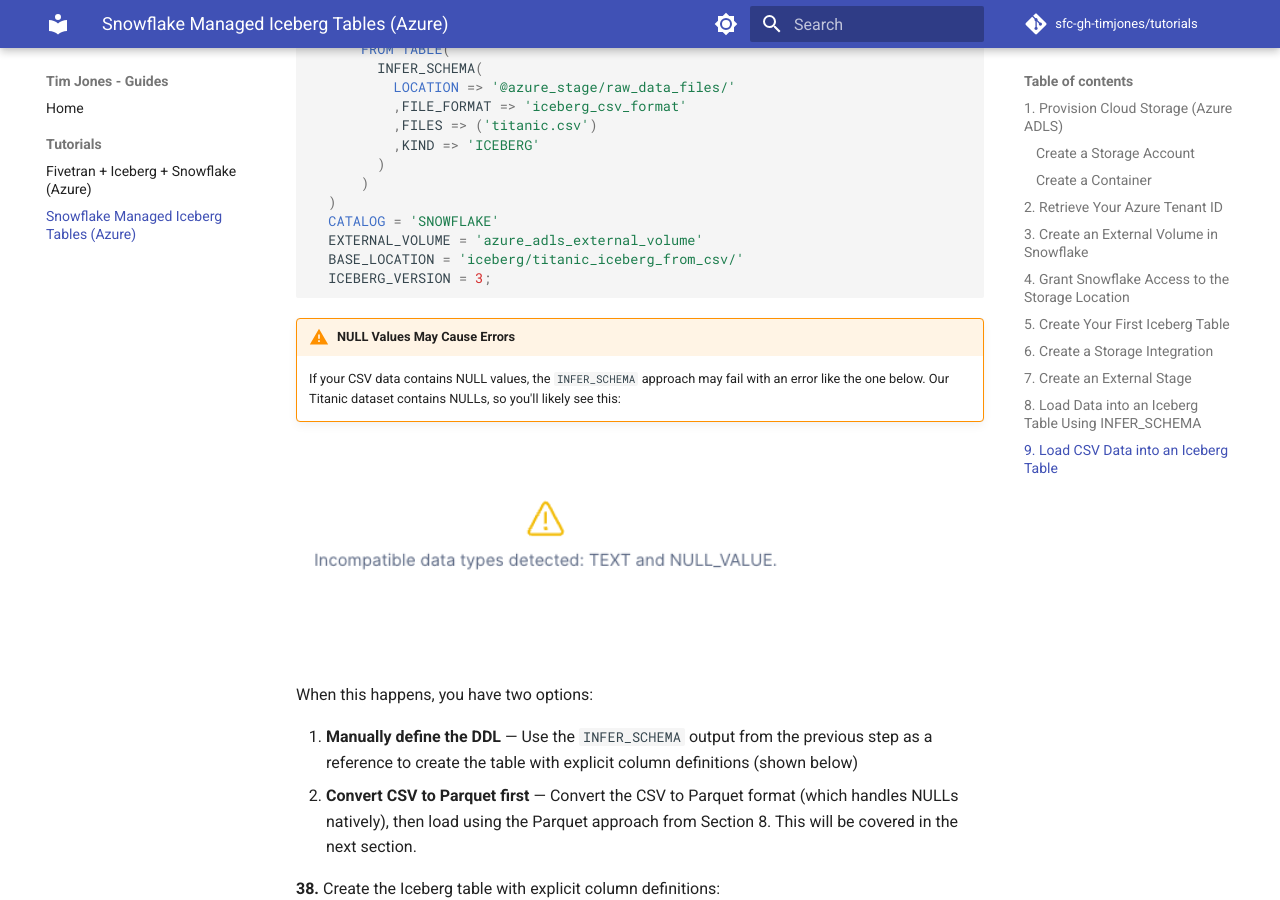
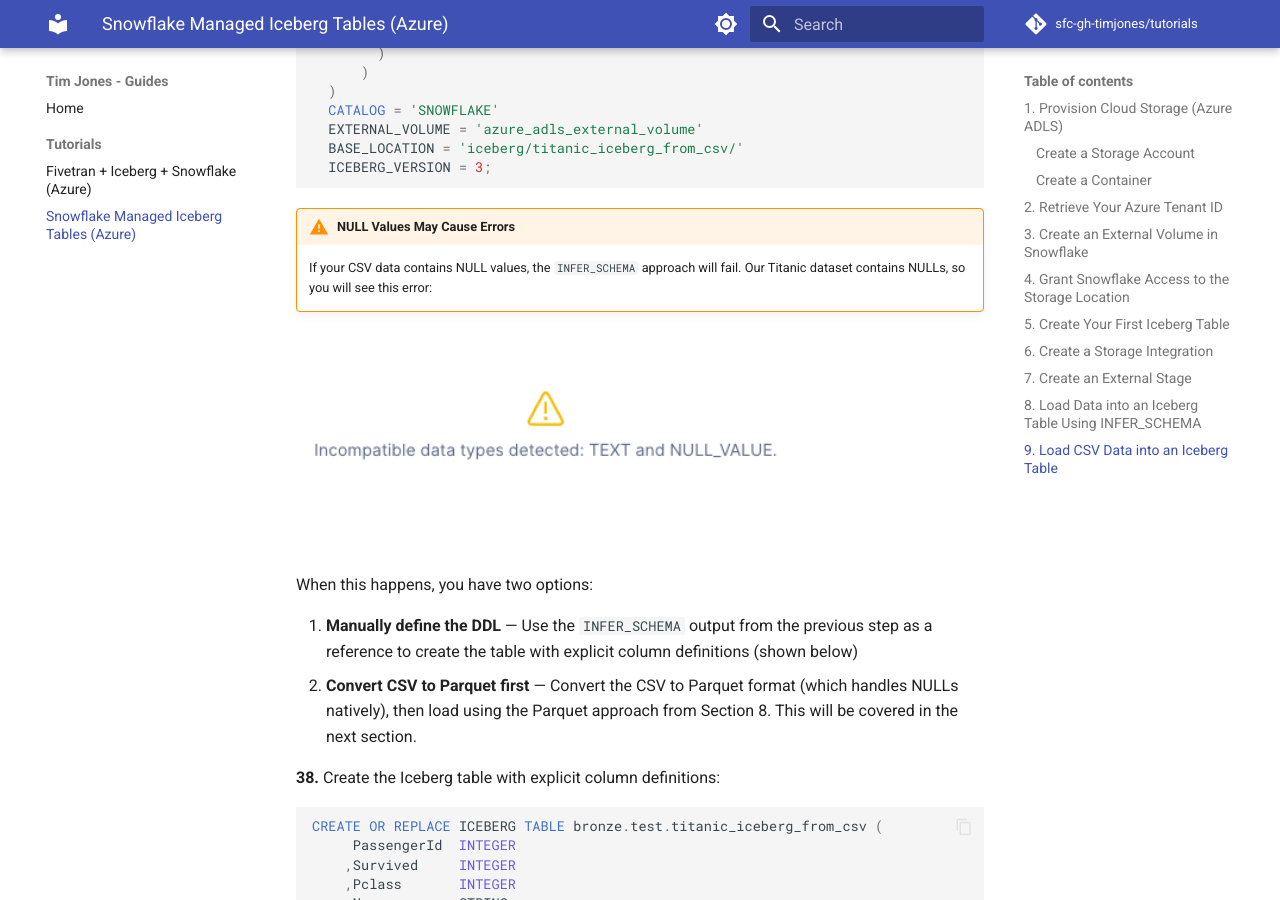
Before and after one commit to sfc-gh-timjones/tutorials, an MkDocs documentation site: the page built from docs/snowflake-managed-iceberg-azure/index.md, in a window 1280 px wide and 900 px high, scrolled down 18889 px. Built offline with MkDocs 1.6.1 and Material for MkDocs 9.7.7, drawn with Linux system fonts in a browser that asks for light colours; comment, search, counter and statistics services are not loaded.

Commit message:
Reduce step 11 image by 15%, step 12 by 10%, update NULL error text to be definitive

````diff
--- a/docs/snowflake-managed-iceberg-azure/index.md
+++ b/docs/snowflake-managed-iceberg-azure/index.md
@@ -118,13 +118,13 @@
 
 **11.** In the left-hand pane, navigate to **Data storage** and select **Containers**.
 
-<img src="../fivetran-iceberg/images/11-navigate-containers.png" alt="Navigate to Containers" width="38%">
+<img src="../fivetran-iceberg/images/11-navigate-containers.png" alt="Navigate to Containers" width="23%">
 
 <br>
 
 **12.** Click **+ Add container**.
 
-<img src="../fivetran-iceberg/images/12-add-container.png" alt="Add Container" width="75%">
+<img src="../fivetran-iceberg/images/12-add-container.png" alt="Add Container" width="65%">
 
 <br>
 
@@ -511,7 +511,7 @@
 ```
 
 !!! warning "NULL Values May Cause Errors"
-    If your CSV data contains NULL values, the `INFER_SCHEMA` approach may fail with an error like the one below. Our Titanic dataset contains NULLs, so you'll likely see this:
+    If your CSV data contains NULL values, the `INFER_SCHEMA` approach will fail. Our Titanic dataset contains NULLs, so you will see this error:
 
 <img src="images/35-csv-null-error.png" alt="CSV NULL Error" width="75%">
 
````
